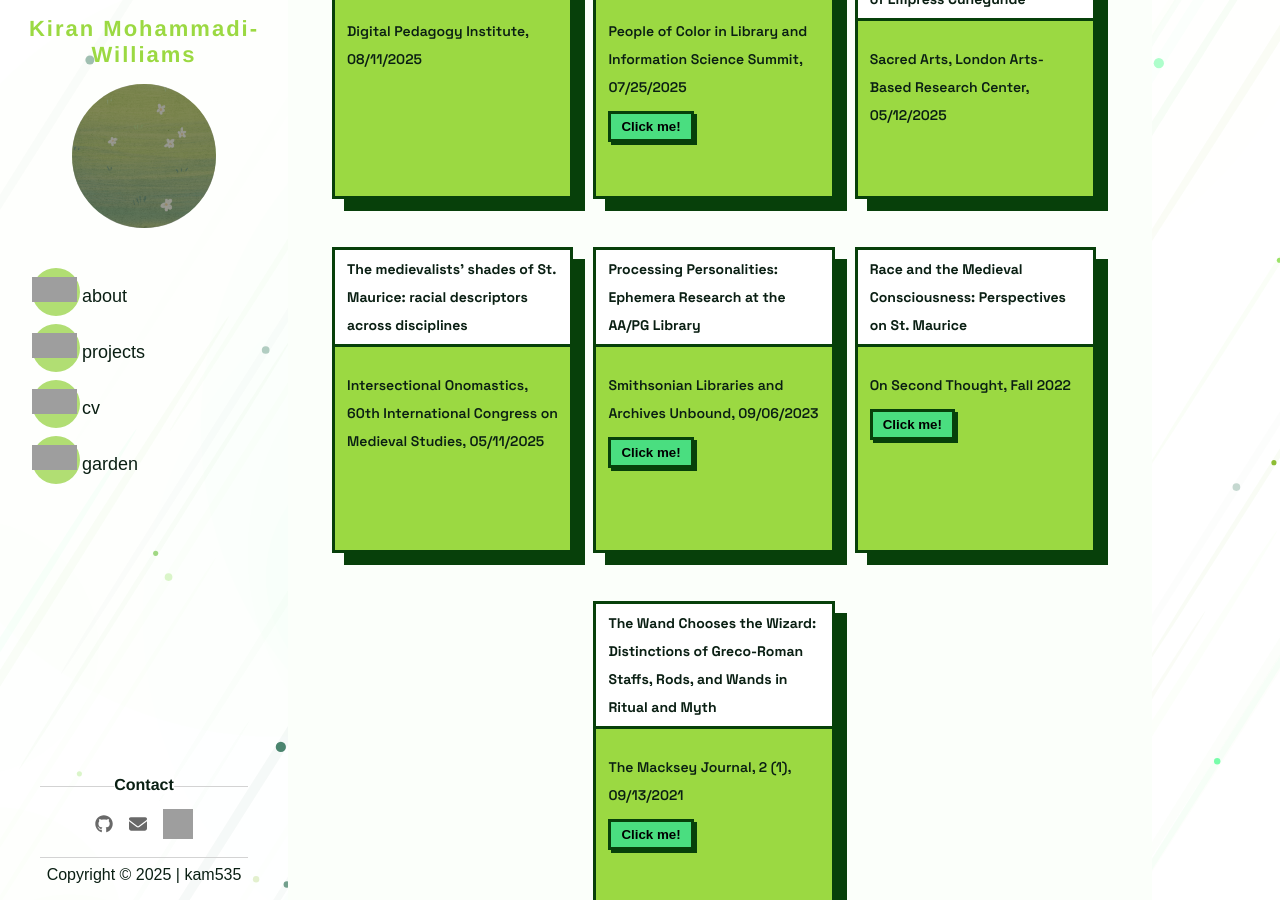
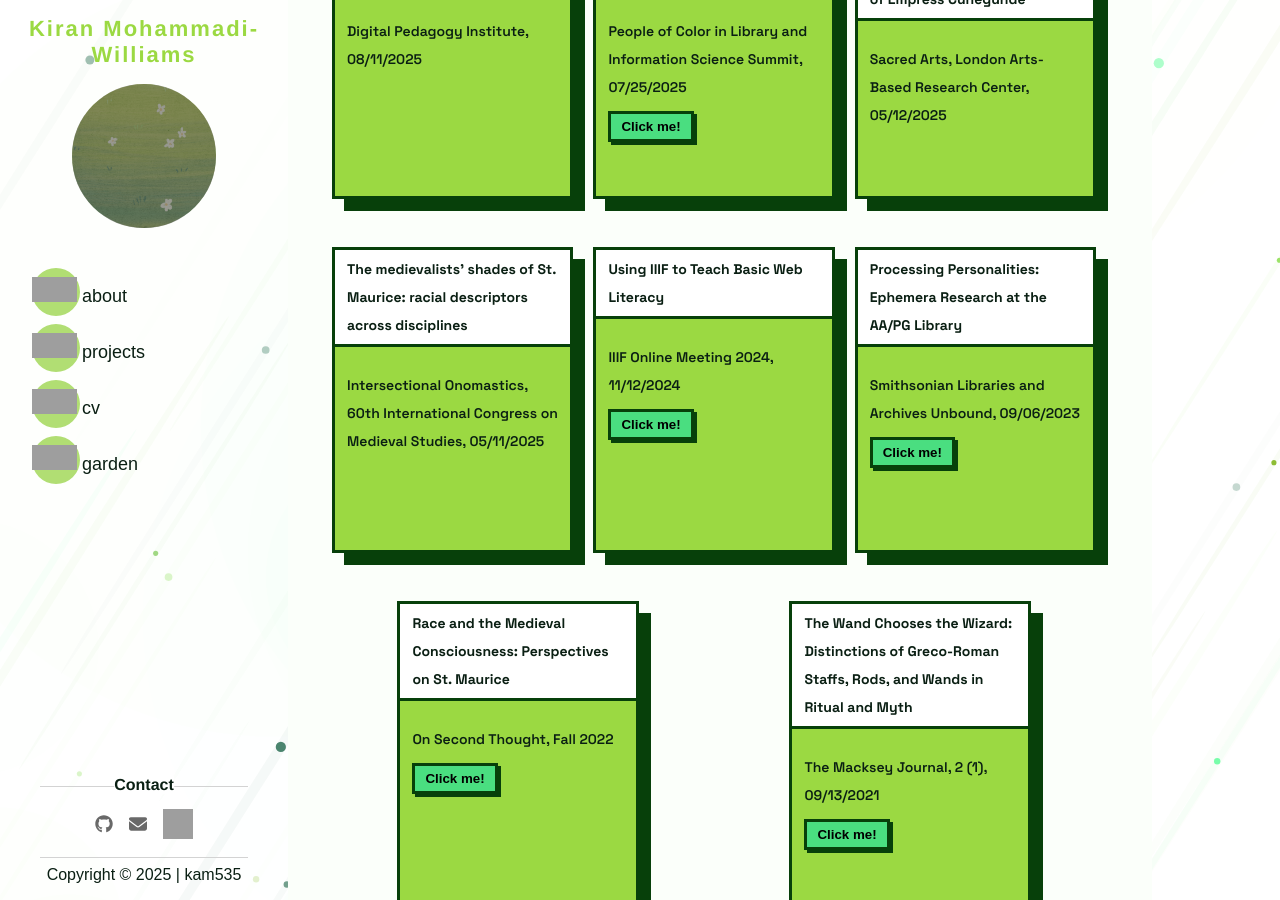
Before and after one commit to green-queen/green-queen.github.io, a Jekyll site: the page built from _pages/projects.md, in a window 1280 px wide and 900 px high, scrolled down 1593 px. Built offline with Jekyll 4.4.1, drawn with Linux system fonts in a browser that asks for light colours; some web fonts are replaced; grey boxes are pictures that could not be loaded.

Commit message:
Update projects.md

```diff
--- a/_pages/projects.md
+++ b/_pages/projects.md
@@ -100,6 +100,16 @@ main {
       <br />
     </div>
   </div>
+ <div class="card">
+    <div class="head">Using IIIF to Teach Basic Web Literacy</div>
+    <div class="content">
+      IIIF Online Meeting 2024, 11/12/2024
+      <br />
+        <a href="https://youtu.be/aGncZ3P-jBw?si=iB1ncCpcjRlIzv9S">
+          <button class="button">Click me!</button>
+        </a>
+    </div>
+  </div>
   <div class="card">
     <div class="head">Processing Personalities: Ephemera Research at the AA/PG Library</div>
     <div class="content">
```
